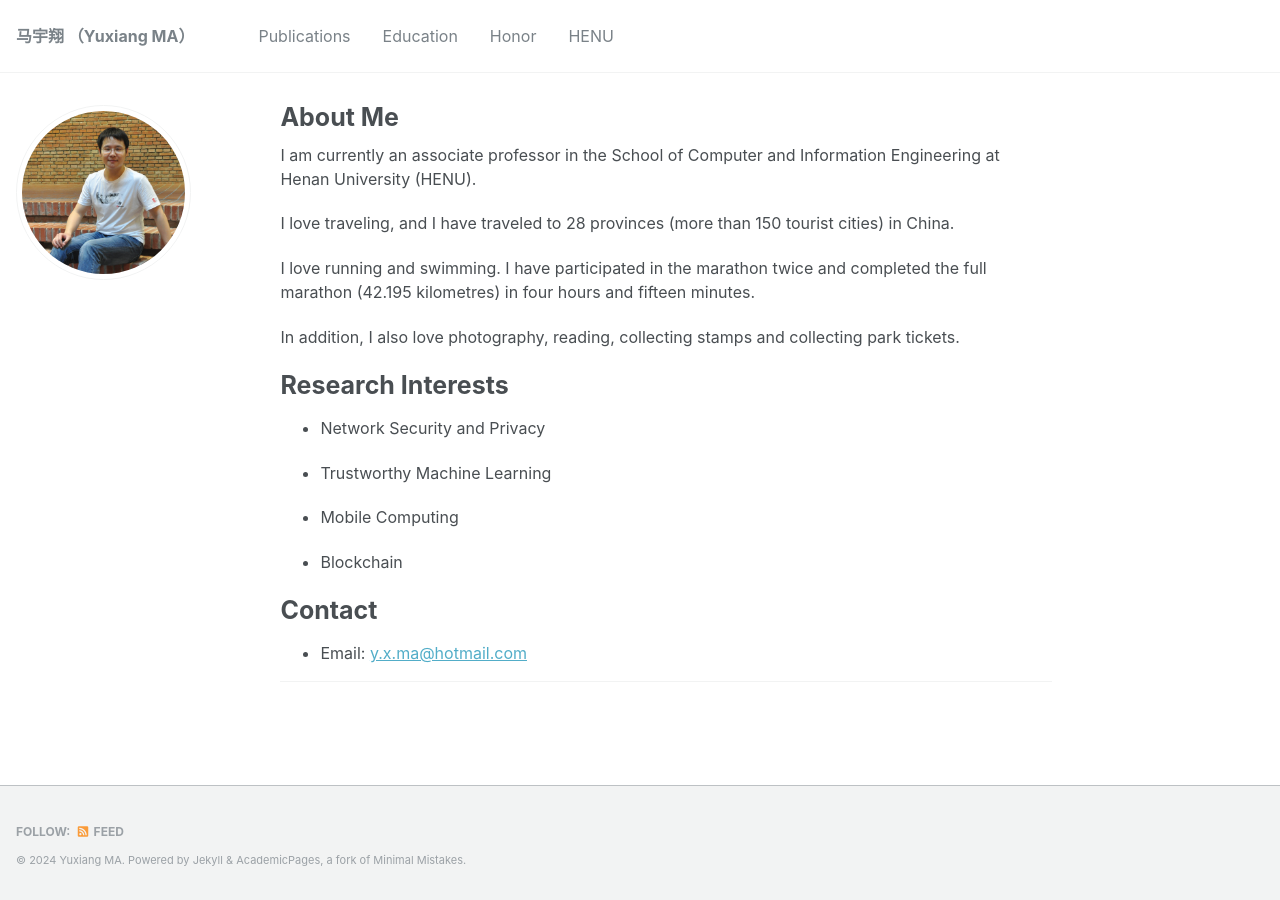
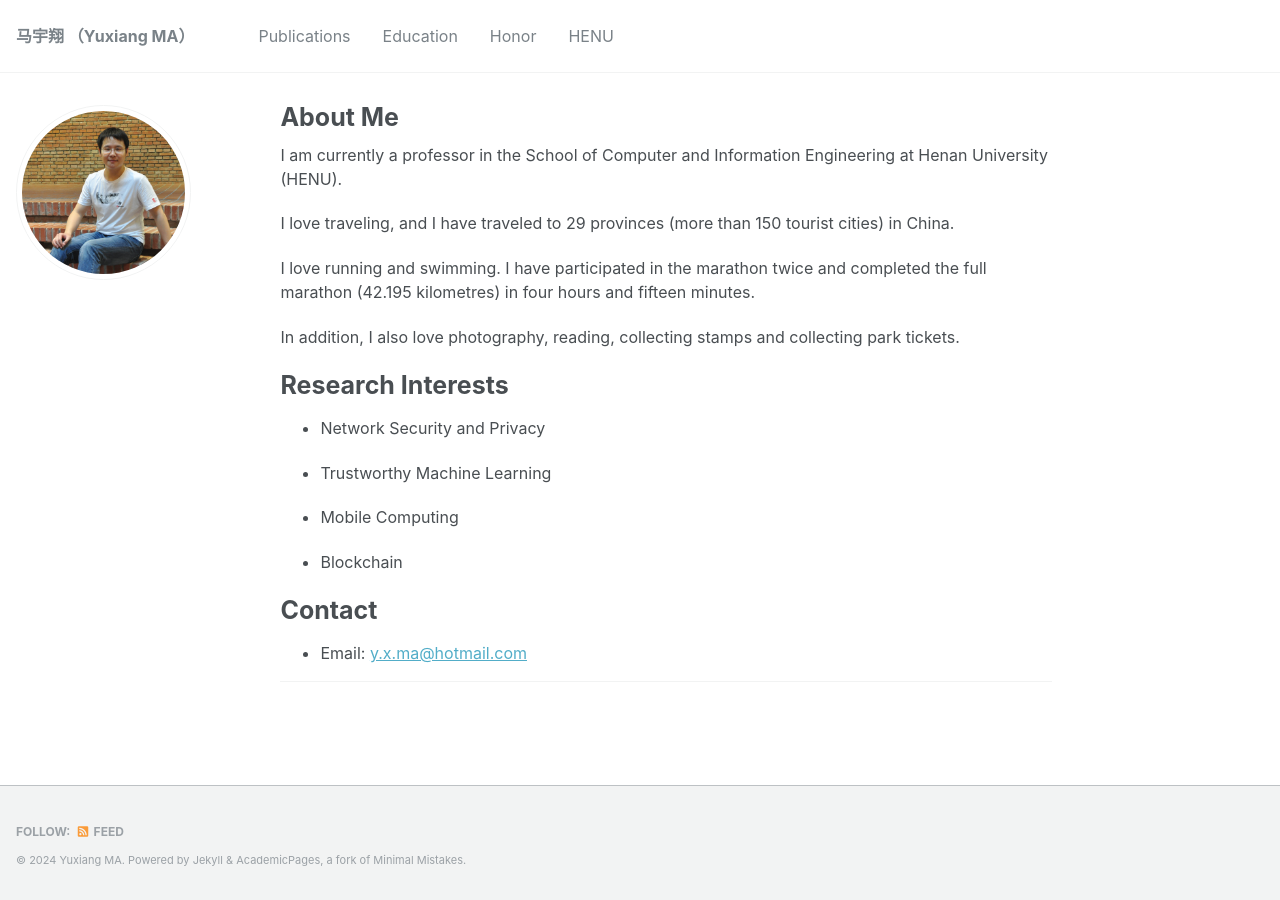
Before and after one commit to MaYuxiang/yuxiang, a Jekyll site: the page built from _pages/about.md, in a window 1280 px wide. Built offline with Jekyll 4.4.1, drawn with Linux system fonts in a browser that asks for light colours.

Commit message:
Update about.md
Update

```diff
--- a/_pages/about.md
+++ b/_pages/about.md
@@ -8,9 +8,9 @@ redirect_from:
   - /about.html
 ---
 
-I am currently an associate professor in the School of Computer and Information Engineering at Henan University (HENU).
+I am currently a professor in the School of Computer and Information Engineering at Henan University (HENU).
 
-I love traveling, and I have traveled to 28 provinces (more than 150 tourist cities) in China.
+I love traveling, and I have traveled to 29 provinces (more than 150 tourist cities) in China.
 
 I love running and swimming. I have participated in the marathon twice and completed the full marathon (42.195 kilometres) in four hours and fifteen minutes.
 
```
